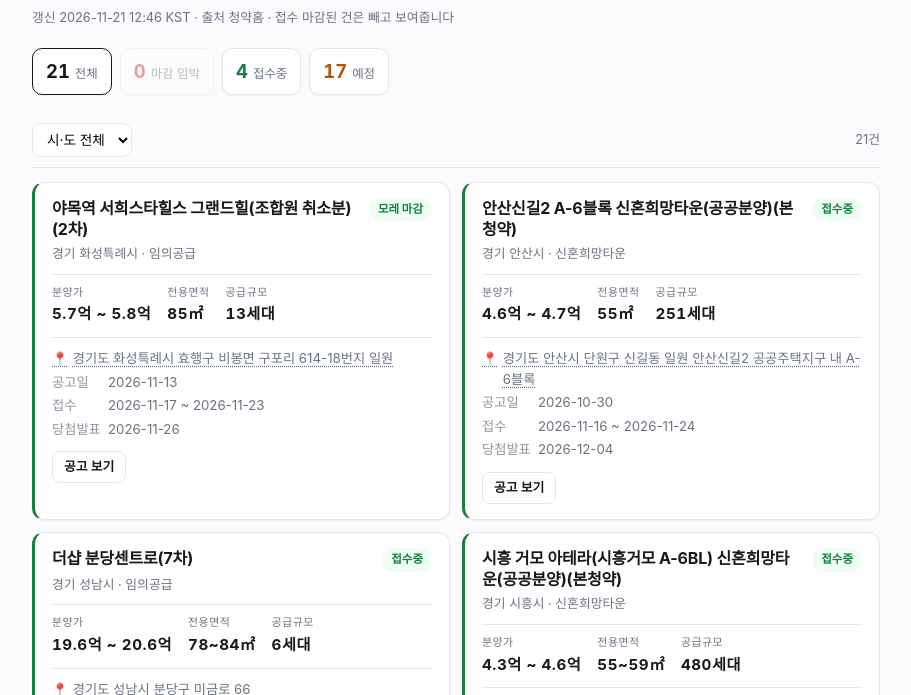
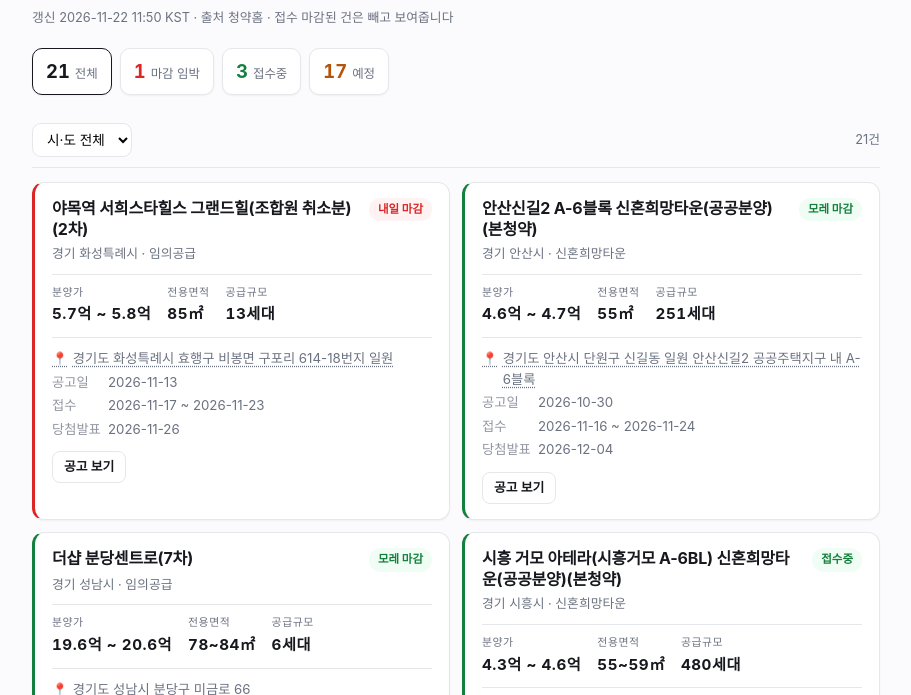
Before and after one commit to Jung-Yunho/cheongyak-alert, a plain HTML site: page docs/index.html in a window 1280 px wide. Shown: the part 63-758 px from the top of the page, without its empty margins (184-1095 px from the left). Drawn offline with Linux system fonts and the light colour scheme.

Commit message:
청약 갱신 2026-11-22 11:50

```diff
--- a/docs/index.html
+++ b/docs/index.html
@@ -117,17 +117,17 @@
 </style>
 <div class="wrap">
 <h1>청약 알림</h1>
-<div class="sub">갱신 2026-11-21 12:46 KST · 출처 청약홈 · 접수 마감된 건은 빼고 보여줍니다</div>
-<div class="stats"><button type="button" class="stat " data-status=""><b>21</b><span>전체</span></button><button type="button" class="stat s-urgent" data-status="urgent"><b>0</b><span>마감 임박</span></button><button type="button" class="stat s-open" data-status="open"><b>4</b><span>접수중</span></button><button type="button" class="stat s-soon" data-status="soon"><b>17</b><span>예정</span></button></div>
+<div class="sub">갱신 2026-11-22 11:50 KST · 출처 청약홈 · 접수 마감된 건은 빼고 보여줍니다</div>
+<div class="stats"><button type="button" class="stat " data-status=""><b>21</b><span>전체</span></button><button type="button" class="stat s-urgent" data-status="urgent"><b>1</b><span>마감 임박</span></button><button type="button" class="stat s-open" data-status="open"><b>3</b><span>접수중</span></button><button type="button" class="stat s-soon" data-status="soon"><b>17</b><span>예정</span></button></div>
 <div class="filter">
   <select id="sido"><option value="">시·도 전체</option></select>
   <select id="gugun"><option value="">시·군·구 전체</option></select>
   <span id="cnt"></span>
 </div>
 <div class="list">
-<div class="card open" data-status="open" data-sido="경기" data-gugun="화성특례시"><div class="head"><div class="name">야목역 서희스타힐스 그랜드힐(조합원 취소분)(2차)</div><span class="tag t-open">모레 마감</span></div><div class="where">경기 화성특례시 · 임의공급</div><div class="key"><div>분양가<strong>5.7억 ~ 5.8억</strong></div><div>전용면적<strong>85㎡</strong></div><div>공급규모<strong>13세대</strong></div></div><div class="rows"><p><a class="map" href="https://map.naver.com/p/search/%EA%B2%BD%EA%B8%B0%EB%8F%84%20%ED%99%94%EC%84%B1%ED%8A%B9%EB%A1%80%EC%8B%9C%20%ED%9A%A8%ED%96%89%EA%B5%AC%20%EB%B9%84%EB%B4%89%EB%A9%B4%20%EA%B5%AC%ED%8F%AC%EB%A6%AC%20614-18%EB%B2%88%EC%A7%80" target="_blank" rel="noopener" title="네이버 지도에서 보기"><span class="pin" aria-hidden="true">📍</span><span>경기도 화성특례시 효행구 비봉면 구포리 614-18번지 일원</span></a></p><p><span class="k">공고일</span>2026-11-13</p><p><span class="k">접수</span>2026-11-17 ~ 2026-11-23</p><p><span class="k">당첨발표</span>2026-11-26</p></div><a class="notice" href="https://www.applyhome.co.kr/ai/aia/selectAPTRemndrLttotPblancDetailView.do?houseManageNo=2026940249&amp;pblancNo=2026940249" target="_blank" rel="noopener">공고 보기</a></div>
-<div class="card open" data-status="open" data-sido="경기" data-gugun="안산시"><div class="head"><div class="name">안산신길2 A-6블록 신혼희망타운(공공분양)(본청약)</div><span class="tag t-open">접수중</span></div><div class="where">경기 안산시 · 신혼희망타운</div><div class="key"><div>분양가<strong>4.6억 ~ 4.7억</strong></div><div>전용면적<strong>55㎡</strong></div><div>공급규모<strong>251세대</strong></div></div><div class="rows"><p><a class="map" href="https://map.naver.com/p/search/%EA%B2%BD%EA%B8%B0%EB%8F%84%20%EC%95%88%EC%82%B0%EC%8B%9C%20%EB%8B%A8%EC%9B%90%EA%B5%AC%20%EC%8B%A0%EA%B8%B8%EB%8F%99%20%EC%95%88%EC%82%B0%EC%8B%A0%EA%B8%B82%20%EA%B3%B5%EA%B3%B5%EC%A3%BC%ED%83%9D%EC%A7%80%EA%B5%AC" target="_blank" rel="noopener" title="네이버 지도에서 보기"><span class="pin" aria-hidden="true">📍</span><span>경기도 안산시 단원구 신길동 일원 안산신길2 공공주택지구 내 A-6블록</span></a></p><p><span class="k">공고일</span>2026-10-30</p><p><span class="k">접수</span>2026-11-16 ~ 2026-11-24</p><p><span class="k">당첨발표</span>2026-12-04</p></div><a class="notice" href="https://www.applyhome.co.kr/ai/aia/selectAPTLttotPblancDetail.do?houseManageNo=2026820013&amp;pblancNo=2026820013" target="_blank" rel="noopener">공고 보기</a></div>
-<div class="card open" data-status="open" data-sido="경기" data-gugun="성남시"><div class="head"><div class="name">더샵 분당센트로(7차)</div><span class="tag t-open">접수중</span></div><div class="where">경기 성남시 · 임의공급</div><div class="key"><div>분양가<strong>19.6억 ~ 20.6억</strong></div><div>전용면적<strong>78~84㎡</strong></div><div>공급규모<strong>6세대</strong></div></div><div class="rows"><p><a class="map" href="https://map.naver.com/p/search/%EA%B2%BD%EA%B8%B0%EB%8F%84%20%EC%84%B1%EB%82%A8%EC%8B%9C%20%EB%B6%84%EB%8B%B9%EA%B5%AC%20%EB%AF%B8%EA%B8%88%EB%A1%9C%2066" target="_blank" rel="noopener" title="네이버 지도에서 보기"><span class="pin" aria-hidden="true">📍</span><span>경기도 성남시 분당구 미금로 66</span></a></p><p><span class="k">공고일</span>2026-11-17</p><p><span class="k">접수</span>2026-11-20 ~ 2026-11-24</p><p><span class="k">당첨발표</span>2026-11-27</p></div><a class="notice" href="https://www.applyhome.co.kr/ai/aia/selectAPTRemndrLttotPblancDetailView.do?houseManageNo=2026940260&amp;pblancNo=2026940260" target="_blank" rel="noopener">공고 보기</a></div>
+<div class="card urgent" data-status="urgent" data-sido="경기" data-gugun="화성특례시"><div class="head"><div class="name">야목역 서희스타힐스 그랜드힐(조합원 취소분)(2차)</div><span class="tag t-urgent">내일 마감</span></div><div class="where">경기 화성특례시 · 임의공급</div><div class="key"><div>분양가<strong>5.7억 ~ 5.8억</strong></div><div>전용면적<strong>85㎡</strong></div><div>공급규모<strong>13세대</strong></div></div><div class="rows"><p><a class="map" href="https://map.naver.com/p/search/%EA%B2%BD%EA%B8%B0%EB%8F%84%20%ED%99%94%EC%84%B1%ED%8A%B9%EB%A1%80%EC%8B%9C%20%ED%9A%A8%ED%96%89%EA%B5%AC%20%EB%B9%84%EB%B4%89%EB%A9%B4%20%EA%B5%AC%ED%8F%AC%EB%A6%AC%20614-18%EB%B2%88%EC%A7%80" target="_blank" rel="noopener" title="네이버 지도에서 보기"><span class="pin" aria-hidden="true">📍</span><span>경기도 화성특례시 효행구 비봉면 구포리 614-18번지 일원</span></a></p><p><span class="k">공고일</span>2026-11-13</p><p><span class="k">접수</span>2026-11-17 ~ 2026-11-23</p><p><span class="k">당첨발표</span>2026-11-26</p></div><a class="notice" href="https://www.applyhome.co.kr/ai/aia/selectAPTRemndrLttotPblancDetailView.do?houseManageNo=2026940249&amp;pblancNo=2026940249" target="_blank" rel="noopener">공고 보기</a></div>
+<div class="card open" data-status="open" data-sido="경기" data-gugun="안산시"><div class="head"><div class="name">안산신길2 A-6블록 신혼희망타운(공공분양)(본청약)</div><span class="tag t-open">모레 마감</span></div><div class="where">경기 안산시 · 신혼희망타운</div><div class="key"><div>분양가<strong>4.6억 ~ 4.7억</strong></div><div>전용면적<strong>55㎡</strong></div><div>공급규모<strong>251세대</strong></div></div><div class="rows"><p><a class="map" href="https://map.naver.com/p/search/%EA%B2%BD%EA%B8%B0%EB%8F%84%20%EC%95%88%EC%82%B0%EC%8B%9C%20%EB%8B%A8%EC%9B%90%EA%B5%AC%20%EC%8B%A0%EA%B8%B8%EB%8F%99%20%EC%95%88%EC%82%B0%EC%8B%A0%EA%B8%B82%20%EA%B3%B5%EA%B3%B5%EC%A3%BC%ED%83%9D%EC%A7%80%EA%B5%AC" target="_blank" rel="noopener" title="네이버 지도에서 보기"><span class="pin" aria-hidden="true">📍</span><span>경기도 안산시 단원구 신길동 일원 안산신길2 공공주택지구 내 A-6블록</span></a></p><p><span class="k">공고일</span>2026-10-30</p><p><span class="k">접수</span>2026-11-16 ~ 2026-11-24</p><p><span class="k">당첨발표</span>2026-12-04</p></div><a class="notice" href="https://www.applyhome.co.kr/ai/aia/selectAPTLttotPblancDetail.do?houseManageNo=2026820013&amp;pblancNo=2026820013" target="_blank" rel="noopener">공고 보기</a></div>
+<div class="card open" data-status="open" data-sido="경기" data-gugun="성남시"><div class="head"><div class="name">더샵 분당센트로(7차)</div><span class="tag t-open">모레 마감</span></div><div class="where">경기 성남시 · 임의공급</div><div class="key"><div>분양가<strong>19.6억 ~ 20.6억</strong></div><div>전용면적<strong>78~84㎡</strong></div><div>공급규모<strong>6세대</strong></div></div><div class="rows"><p><a class="map" href="https://map.naver.com/p/search/%EA%B2%BD%EA%B8%B0%EB%8F%84%20%EC%84%B1%EB%82%A8%EC%8B%9C%20%EB%B6%84%EB%8B%B9%EA%B5%AC%20%EB%AF%B8%EA%B8%88%EB%A1%9C%2066" target="_blank" rel="noopener" title="네이버 지도에서 보기"><span class="pin" aria-hidden="true">📍</span><span>경기도 성남시 분당구 미금로 66</span></a></p><p><span class="k">공고일</span>2026-11-17</p><p><span class="k">접수</span>2026-11-20 ~ 2026-11-24</p><p><span class="k">당첨발표</span>2026-11-27</p></div><a class="notice" href="https://www.applyhome.co.kr/ai/aia/selectAPTRemndrLttotPblancDetailView.do?houseManageNo=2026940260&amp;pblancNo=2026940260" target="_blank" rel="noopener">공고 보기</a></div>
 <div class="card open" data-status="open" data-sido="경기" data-gugun="시흥시"><div class="head"><div class="name">시흥 거모 아테라(시흥거모 A-6BL) 신혼희망타운(공공분양)(본청약)</div><span class="tag t-open">접수중</span></div><div class="where">경기 시흥시 · 신혼희망타운</div><div class="key"><div>분양가<strong>4.3억 ~ 4.6억</strong></div><div>전용면적<strong>55~59㎡</strong></div><div>공급규모<strong>480세대</strong></div></div><div class="rows"><p><a class="map" href="https://map.naver.com/p/search/%EA%B2%BD%EA%B8%B0%EB%8F%84%20%EC%8B%9C%ED%9D%A5%EC%8B%9C%20%EA%B1%B0%EB%AA%A8%EC%A7%80%EA%B5%AC" target="_blank" rel="noopener" title="네이버 지도에서 보기"><span class="pin" aria-hidden="true">📍</span><span>경기도 시흥시 거모지구 내 A-6블록</span></a></p><p><span class="k">공고일</span>2026-11-06</p><p><span class="k">접수</span>2026-11-16 ~ 2026-11-27</p><p><span class="k">당첨발표</span>2026-12-08</p></div><a class="notice" href="https://www.applyhome.co.kr/ai/aia/selectAPTLttotPblancDetail.do?houseManageNo=2026820015&amp;pblancNo=2026820015" target="_blank" rel="noopener">공고 보기</a></div>
 <div class="card soon" data-status="soon" data-sido="서울" data-gugun="영등포구"><div class="head"><div class="name">해링턴 플레이스 문래</div><span class="tag t-soon">예정</span></div><div class="where">서울 영등포구 · APT</div><div class="key"><div>분양가<strong>17.8억 ~ 18.3억</strong></div><div>전용면적<strong>85㎡</strong></div><div>공급규모<strong>218세대</strong></div></div><div class="rows"><p><a class="map" href="https://map.naver.com/p/search/%EC%84%9C%EC%9A%B8%ED%8A%B9%EB%B3%84%EC%8B%9C%20%EC%98%81%EB%93%B1%ED%8F%AC%EA%B5%AC%20%EB%AC%B8%EB%9E%98%EB%8F%993%EA%B0%80%2027-1%EB%B2%88%EC%A7%80" target="_blank" rel="noopener" title="네이버 지도에서 보기"><span class="pin" aria-hidden="true">📍</span><span>서울특별시 영등포구 문래동3가 27-1번지 일원</span></a></p><p><span class="k">공고일</span>2026-11-13</p><p><span class="k">접수</span>2026-11-23 ~ 2026-11-26</p><p><span class="k">당첨발표</span>2026-12-02</p></div><a class="notice" href="https://www.applyhome.co.kr/ai/aia/selectAPTLttotPblancDetail.do?houseManageNo=2026000560&amp;pblancNo=2026000560" target="_blank" rel="noopener">공고 보기</a></div>
 <div class="card soon" data-status="soon" data-sido="경기" data-gugun="안산시"><div class="head"><div class="name">아르뮤제자이</div><span class="tag t-soon">예정</span></div><div class="where">경기 안산시 · APT</div><div class="key"><div>분양가<strong>11.0억 ~ 14.1억</strong></div><div>전용면적<strong>85~105㎡</strong></div><div>공급규모<strong>984세대</strong></div></div><div class="rows"><p><a class="map" href="https://map.naver.com/p/search/%EA%B2%BD%EA%B8%B0%EB%8F%84%20%EC%95%88%EC%82%B0%EC%8B%9C%20%EC%83%81%EB%A1%9D%EA%B5%AC%20%EC%84%B1%ED%8F%AC%EB%8F%99%20586%EB%B2%88%EC%A7%80" target="_blank" rel="noopener" title="네이버 지도에서 보기"><span class="pin" aria-hidden="true">📍</span><span>경기도 안산시 상록구 성포동 586번지 일원</span></a></p><p><span class="k">공고일</span>2026-11-12</p><p><span class="k">접수</span>2026-11-23 ~ 2026-11-25</p><p><span class="k">당첨발표</span>2026-12-01</p></div><a class="notice" href="https://www.applyhome.co.kr/ai/aia/selectAPTLttotPblancDetail.do?houseManageNo=2026000576&amp;pblancNo=2026000576" target="_blank" rel="noopener">공고 보기</a></div>
```
Also changed, not shown: seen.txt.
